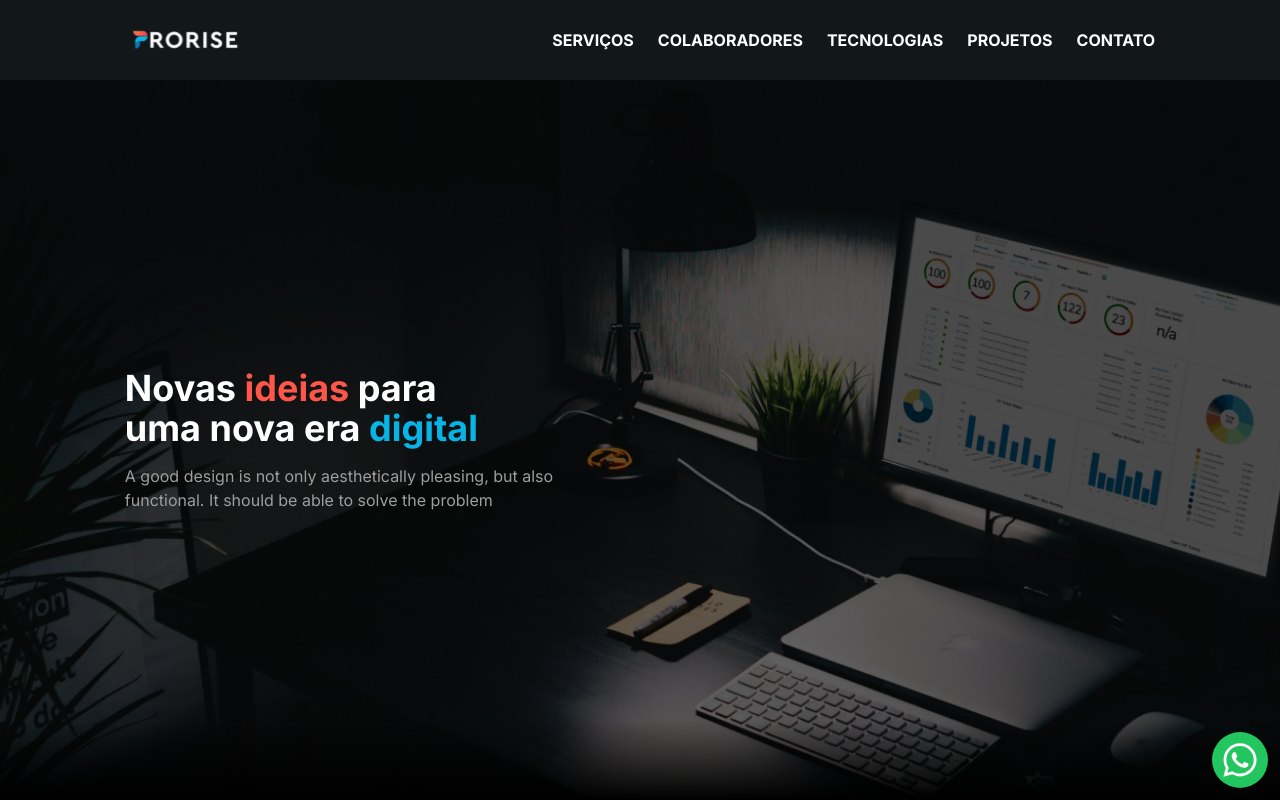
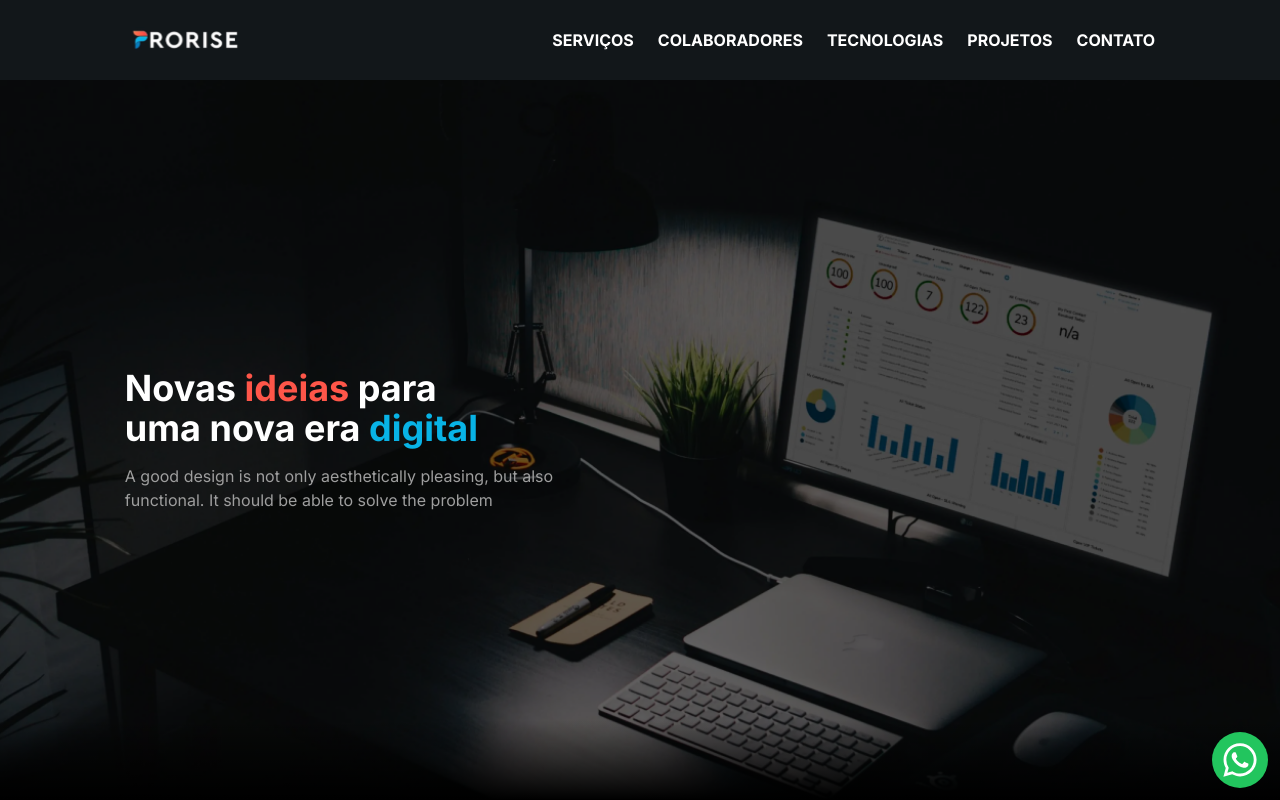
Before and after one commit to RodrigoNeoEx/prorise, a Next.js app: page / in a window 1280 px wide. Shown: the top 800 px of the page. Built offline with nearby package versions, Linux system fonts and the light colour scheme.

Commit message:
fix: Home image center

```diff
--- a/src/components/sections/HomeSection.tsx
+++ b/src/components/sections/HomeSection.tsx
@@ -5,7 +5,7 @@ export const HomeSection = () => {
 	return (
 		<section
 			id="home"
-			className="h-[calc(100vh-80px)] max-h-[calc(100vh-80px)] min-h-[400px] bg-fundo bg-cover"
+			className="h-[calc(100vh-80px)] max-h-[calc(100vh-80px)] min-h-[400px] bg-fundo bg-cover bg-center"
 		>
 			<ContentContainer>
 				<div className="flex h-[calc(100vh-80px)] flex-col justify-center space-y-4">
```
